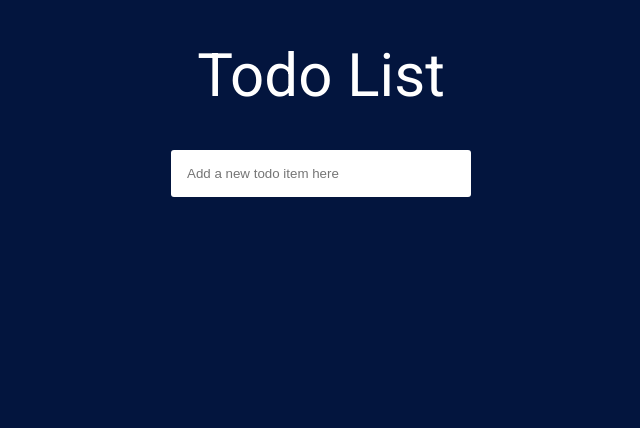
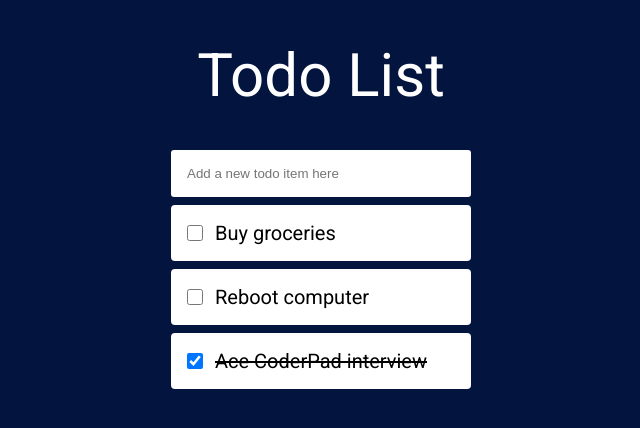
Before and after one commit to rashi283/react-todos, a React (Vite) app: page / in a window 1280 px wide. Shown: the top 428 px of the page, without its empty margins (319-959 px from the left). Built offline with nearby package versions, Linux system fonts and the light colour scheme; no server answers.

Commit message:
initial commit

```diff
--- a/src/App.tsx
+++ b/src/App.tsx
@@ -1,21 +1,17 @@
-import React, { useCallback, useState } from 'react'
-import { v4 as uuid } from 'uuid'
-import styled from '@emotion/styled'
-import type { Todo } from './types'
-import * as localStorageServices from './services/localStorage'
-import { sortTodos } from './models/sortTodos.models'
-import { AddInput } from './components/AddInput'
-import { TodoItem } from './components/TodoItem'
-import { TodoList } from './components/TodoList'
-import { Header } from './components/Header'
+import React, { useCallback, useState, useEffect } from "react";
+import { v4 as uuid } from "uuid";
+import styled from "@emotion/styled";
+import { AddInput } from "./components/AddInput";
+import { TodoItem } from "./components/TodoItem";
+import { TodoList } from "./components/TodoList";
+import { Header } from "./components/Header";
 
 const Wrapper = styled.div({
-  display: 'flex',
-  flexDirection: 'column',
-  alignItems: 'center',
+  display: "flex",
+  flexDirection: "column",
+  alignItems: "center",
   width: 300,
-  marginBottom: '50px',
-})
+});
 
 /**
 * This is the initial todo state.
@@ -24,62 +20,72 @@ const Wrapper = styled.div({
 * and restore on page load. This will give us
 * persistent storage.
 */
-const initialData: Todo[] = localStorageServices.getTodos() || []
+const initialData: Todo[] = [
+  {
+    id: "1",//uuid(),
+    label: "Buy groceries",
+    checked: false,
+  },
+  {
+    id: "2",//uuid(),
+    label: "Reboot computer",
+    checked: false,
+  },
+  {
+    id: "3",//uuid(),
+    label: "Ace CoderPad interview",
+    checked: true,
+  },
+];
 
 function App() {
-  const [todos, setTodos] = useState<Todo[]>(initialData)
+  const [todos, setTodos] = useState<Todo[]>(initialData);
 
   const addTodo = useCallback((label: string) => {
-    setTodos(prev => [
+    setTodos((prev) => [
       {
         id: uuid(),
         label,
         checked: false,
-        createdAt: new Date(),
-        completedAt: null,
       },
       ...prev,
     ])
-    localStorageServices.setTodos(todos)
+    window.localStorage.setItem('todoKey', JSON.stringify(todos))
+    console.log(window.localStorage.getItem('todoKey'))
+  }, []);
+  useEffect(()=>{
+    const num = Math.floor(Math.random()*200)
+    fetch('https://jsonplaceholder.typicode.com/todos/'+num)
+    .then(res=>res.json())
+    .then(res=>{
+      setTodos(todos=>[...todos, {
+        id: uuid(),
+        label:res.title,
+        checked: res.completed,
+      }])
+    })
   }, [])
 
-  const handleChange = useCallback(
-    ({ id, checked }: { id: string; checked: boolean }) => {
+  const handleChange = useCallback(({id, checked}: {id: string, checked: boolean}) => {
+    // handle the check/uncheck logic
     const todoIndex = todos.findIndex(todo => todo.id === id)
-      if (todoIndex === -1) {
-        console.warn('todo not found. id:', id)
-        return
-      }
     const newTodos = [...todos]
     newTodos[todoIndex].checked = checked
-      newTodos[todoIndex].completedAt = checked ? new Date() : null
-      const sortedNewTodos = sortTodos(newTodos)
-      setTodos(sortedNewTodos)
-      localStorageServices.setTodos(sortedNewTodos)
-    },
-    [todos]
-  )
+    setTodos(newTodos)
 
-  const handleRemove = useCallback(
-    ({ id }: { id: string }) => {
-      const newTodos = todos.filter(todo => todo.id !== id)
-      setTodos(newTodos)
-      localStorageServices.setTodos(newTodos)
-    },
-    [todos]
-  )
+  }, [todos]);
 
   return (
     <Wrapper>
       <Header>Todo List</Header>
       <AddInput onAdd={addTodo} />
       <TodoList>
-        {todos.map(todo => (
-          <TodoItem key={todo.id} {...todo} onChange={handleChange} onRemove={handleRemove} />
+        {todos.map((todo) => (
+          <TodoItem key={todo.id} {...todo} onChange={handleChange} />
         ))}
       </TodoList>
     </Wrapper>
-  )
+  );
 }
 
-export default App
+export default App;
--- a/src/components/TodoItem.tsx
+++ b/src/components/TodoItem.tsx
@@ -1,67 +1,51 @@
-import React, { FC, useState } from 'react'
-import styled from '@emotion/styled'
+import React, { FC } from "react";
+import styled from "@emotion/styled";
 
 export const Wrapper = styled.label({
-  display: 'flex',
-  position: 'relative',
-  alignItems: 'center',
-  width: '100%',
+  display: "flex",
+  alignItems: "center",
+  width: "100%",
   borderRadius: 4,
   marginBottom: 8,
   padding: 16,
-  background: 'white',
-  fontWeight: '400',
+  background: "white",
+  fontWeight: "400",
   fontSize: 14,
-  cursor: 'pointer',
-  overflow: 'hidden',
-})
+  cursor: "pointer",
+});
+
+const Label = styled.span<{ checked: boolean }>(({ checked }) => ({
+  textDecoration: checked ? "line-through" : "none",
+  fontSize: 20,
+  margin: 0,
+  display: "flex",
+  flexDirection: "row",
+  flexWrap: "nowrap",
+  justifyContent: "flex-start",
+  alignItems: "center",
+}));
 
 const Checkbox = styled.input({
   width: 16,
   height: 16,
   marginRight: 12,
-})
-
-const Label = styled.span<{ checked: boolean }>(({ checked }) => ({
-  textDecoration: checked ? 'line-through' : 'none',
-  fontSize: 20,
-  margin: 0,
-  display: 'flex',
-  flexDirection: 'row',
-  flexWrap: 'nowrap',
-  justifyContent: 'flex-start',
-  alignItems: 'center',
-}))
-
-const Cross = styled.span<{ hover: boolean }>(({ hover }) => ({
-  display: 'flex',
-  alignItems: 'center',
-  justifyContent: 'center',
-  position: 'absolute',
-  right: hover ? '15px' : '-30px',
-  transition: 'all 0.2s ease-out',
-  background: '#eeeeee',
-  borderRadius: '100%',
-  width: '30px',
-  height: '30px',
-  '&:hover': {
-    background: '#dddddd',
-  },
-}))
+});
 
 export interface TodoItemProps {
-  id: string
-  label: string
-  checked?: boolean
-  onChange: ({ id, checked }: { id: string; checked: boolean }) => void
-  onRemove: ({ id }: { id: string }) => void
+  id: string;
+  label: string;
+  checked: boolean;
+  onChange: ({id, checked}: {id: string, checked: boolean}) => void;
 }
 
-export const TodoItem: FC<TodoItemProps> = ({ id, label, checked = false, onChange, onRemove }) => {
-  const [hover, setHover] = useState(false)
-
+export const TodoItem: FC<TodoItemProps> = ({
+  id,
+  label,
+  checked = false,
+  onChange,
+}) => {
   return (
-    <Wrapper onMouseOver={() => setHover(true)} onMouseLeave={() => setHover(false)}>
+    <Wrapper>
       <Checkbox
         type="checkbox"
         id={id}
@@ -69,22 +53,6 @@ export const TodoItem: FC<TodoItemProps> = ({ id, label, checked = false, onChan
         onChange={e => onChange({ id, checked: e.target.checked })}
       />
       <Label checked={checked}>{label}</Label>
-      <Cross hover={hover} onClick={() => onRemove({ id })}>
-        <svg
-          xmlns="http://www.w3.org/2000/svg"
-          fill="none"
-          viewBox="0 0 24 24"
-          strokeWidth={1.5}
-          stroke="currentColor"
-          style={{ width: '16px', height: '16px' }}
-        >
-          <path
-            strokeLinecap="round"
-            strokeLinejoin="round"
-            d="M14.74 9l-.346 9m-4.788 0L9.26 9m9.968-3.21c.342.052.682.107 1.022.166m-1.022-.165L18.16 19.673a2.25 2.25 0 01-2.244 2.077H8.084a2.25 2.25 0 01-2.244-2.077L4.772 5.79m14.456 0a48.108 48.108 0 00-3.478-.397m-12 .562c.34-.059.68-.114 1.022-.165m0 0a48.11 48.11 0 013.478-.397m7.5 0v-.916c0-1.18-.91-2.164-2.09-2.201a51.964 51.964 0 00-3.32 0c-1.18.037-2.09 1.022-2.09 2.201v.916m7.5 0a48.667 48.667 0 00-7.5 0"
-          />
-        </svg>
-      </Cross>
     </Wrapper>
-  )
-}
+  );
+};
```
Lines whose indentation alone changed are shown as unchanged.
